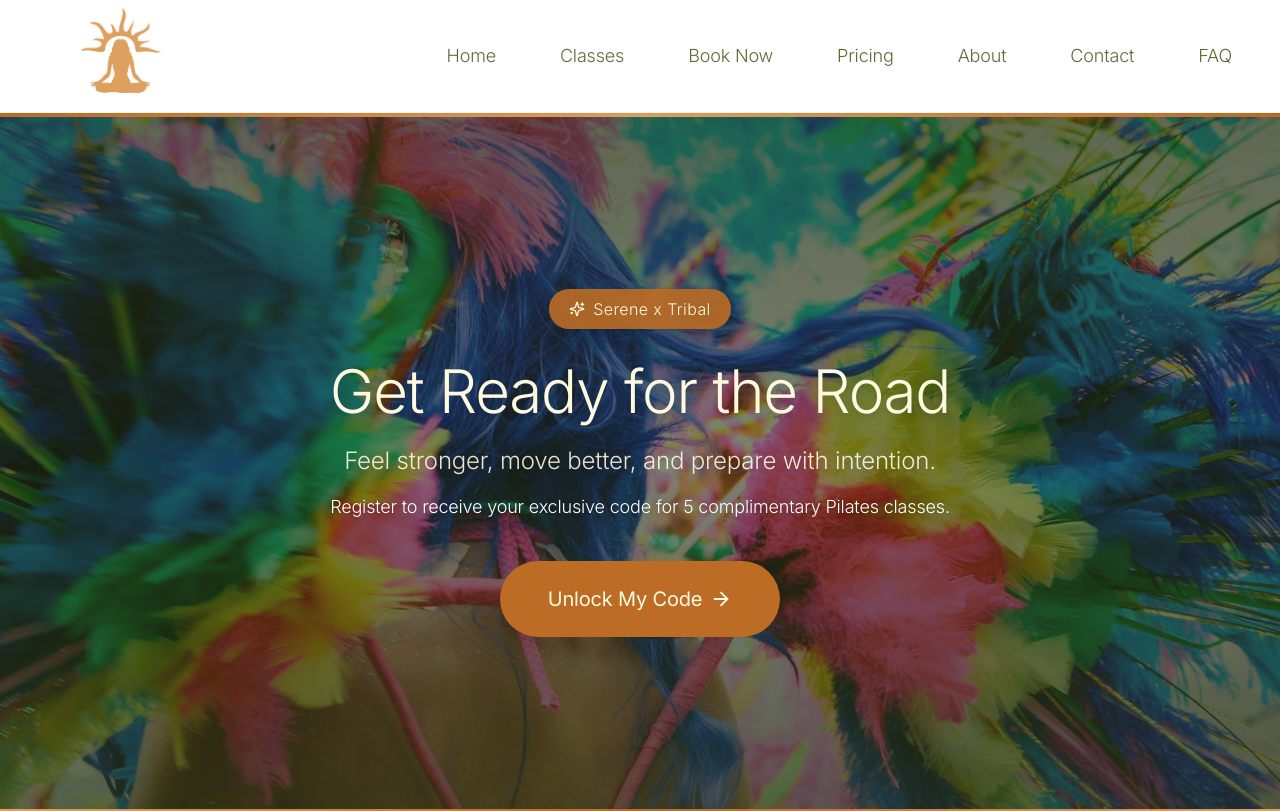
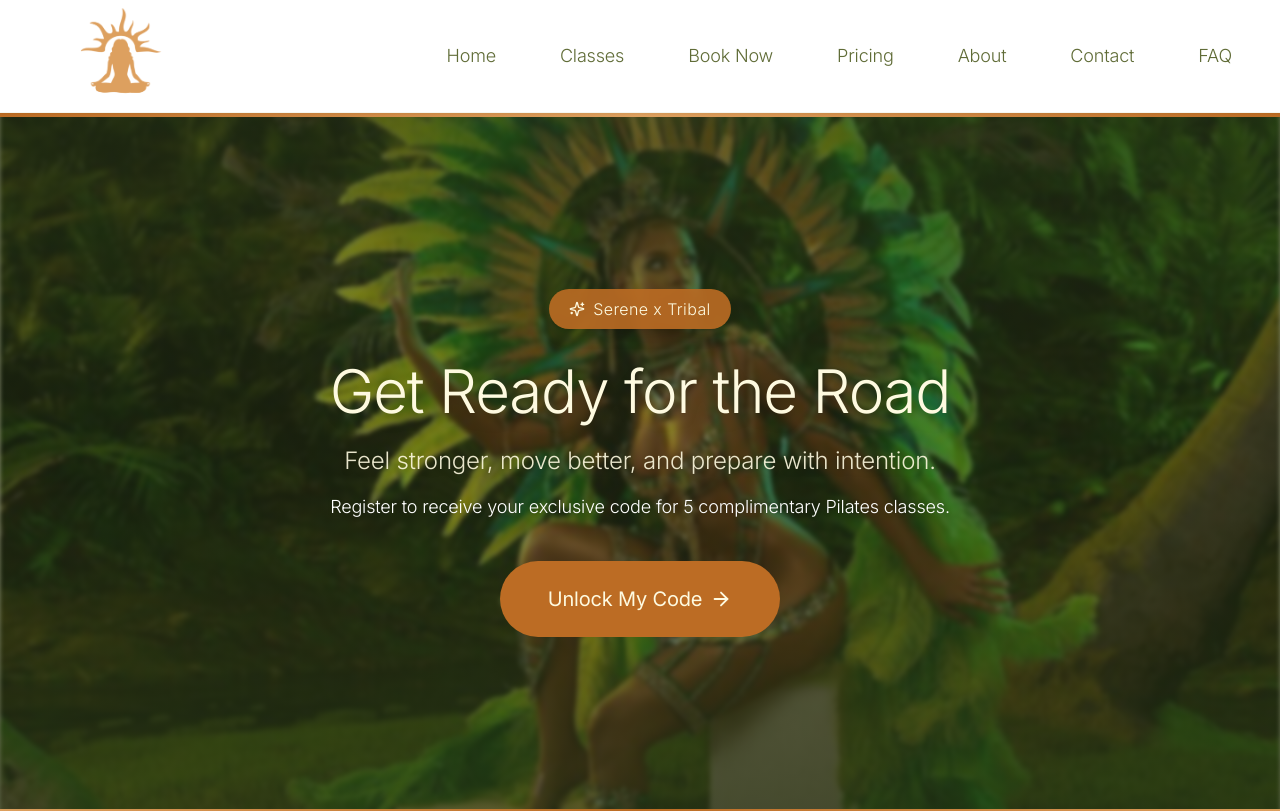
Before and after one commit to Joshuams128/SERENE-PILATES, a Next.js app: page /tribal in a window 1280 px wide. Shown: the top 811 px of the page. Built offline with nearby package versions, Linux system fonts and the light colour scheme.

Commit message:
blur img

```diff
--- a/src/app/tribal/TribalContent.tsx
+++ b/src/app/tribal/TribalContent.tsx
@@ -92,13 +92,13 @@ export default function TribalContent() {
       {/* Hero Section */}
       <section className="relative min-h-[600px] md:min-h-[700px] flex items-center justify-center overflow-hidden">
         <Image
-          src="/assets/images/tribalbg.jpeg"
+          src="/assets/images/tribalbg.JPG"
           alt="Serene x Tribal"
           fill
           priority
           quality={85}
           sizes="100vw"
-          className="object-cover"
+          className="object-cover blur-[2px]"
         />
         {/* Dark overlay with subtle warm tint */}
         <div className="absolute inset-0 bg-gradient-to-b from-[#283517]/70 via-[#283517]/55 to-[#283517]/75"></div>
```
Also changed, not shown: public/assets/images/tribalbg.JPG (added).
